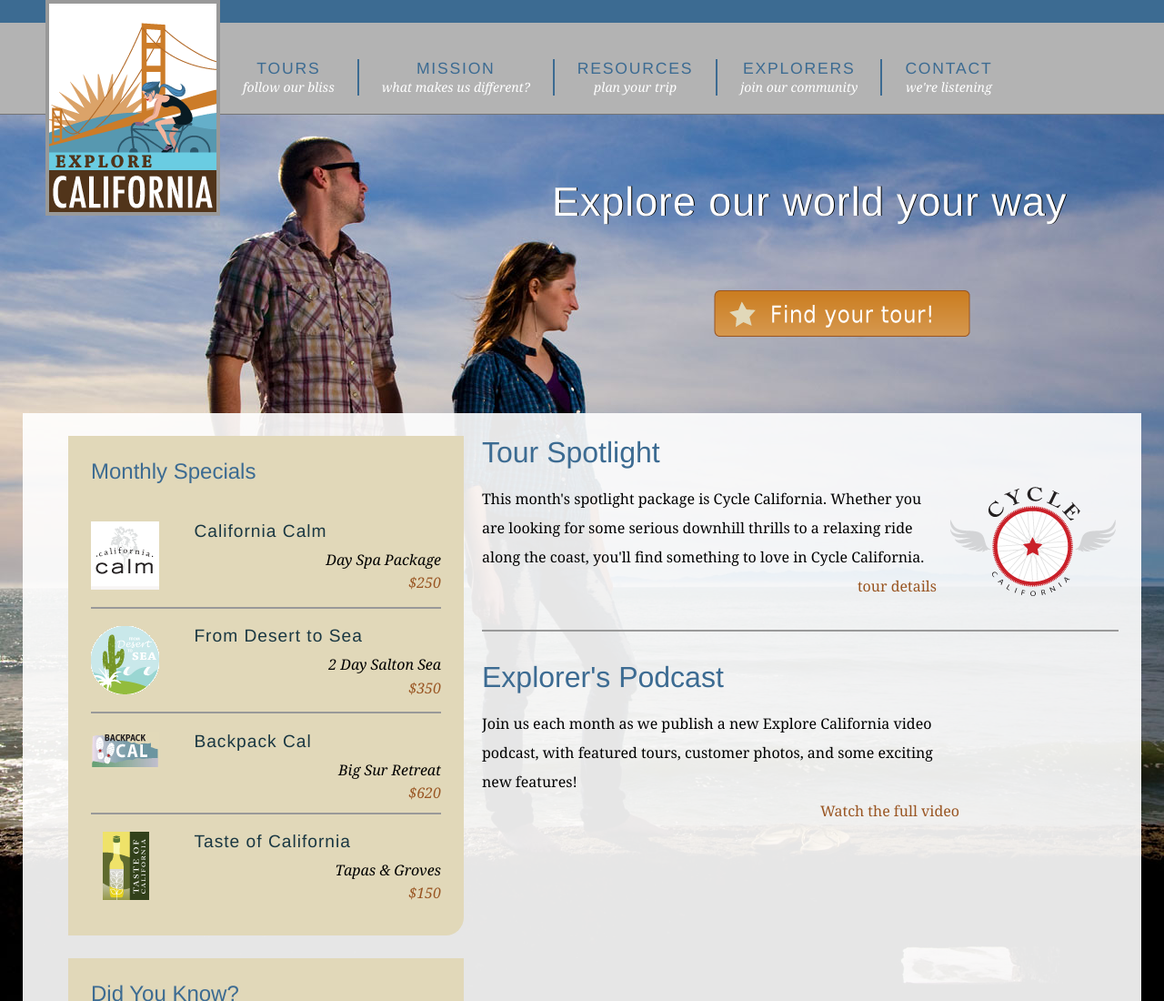
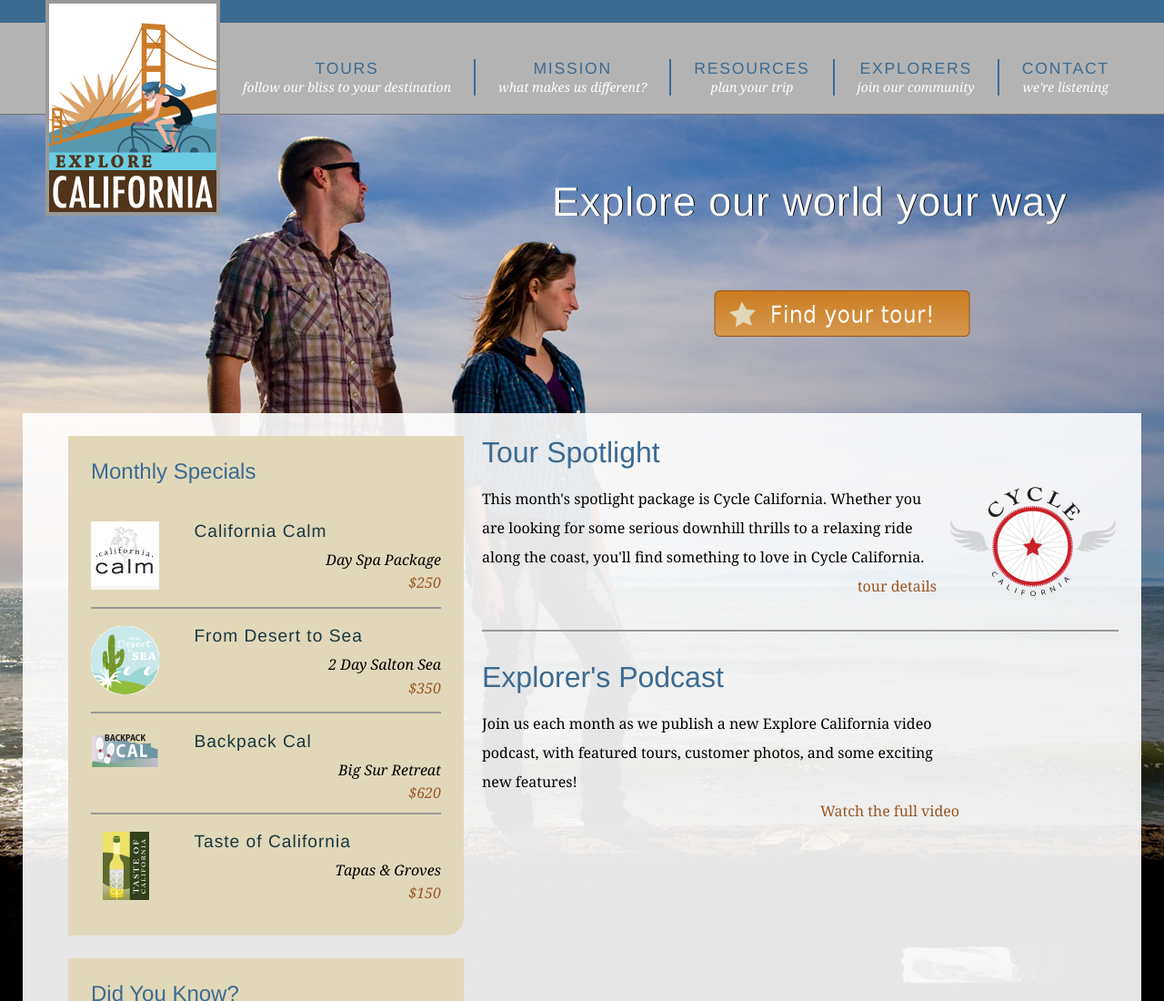
Before and after one commit to tracykaustin/Explore_California, a plain HTML site: page index.html in a window 1280 px wide. Shown: the top 1100 px of the page at 91% size. Drawn offline with Linux system fonts and the light colour scheme.

Commit message:
Modified index.html

```diff
--- a/index.html
+++ b/index.html
@@ -21,7 +21,7 @@
         <div id="siteNav">
           <h1>Where do you want to go?</h1>
           <ul>
-            <li><a href="tours.html" title="Our tours">Tours <br /><span class="tagline">follow our bliss</span></a>
+            <li><a href="tours.html" title="Our tours">Tours <br /><span class="tagline">follow our bliss to your destination</span></a>
               <ul>
                 <li><a href="tours.html" title="Our tours">All Tours</a></li>
                 <li><a href="tours.html" title="find tours">Tours by Activity</a></li>
```
